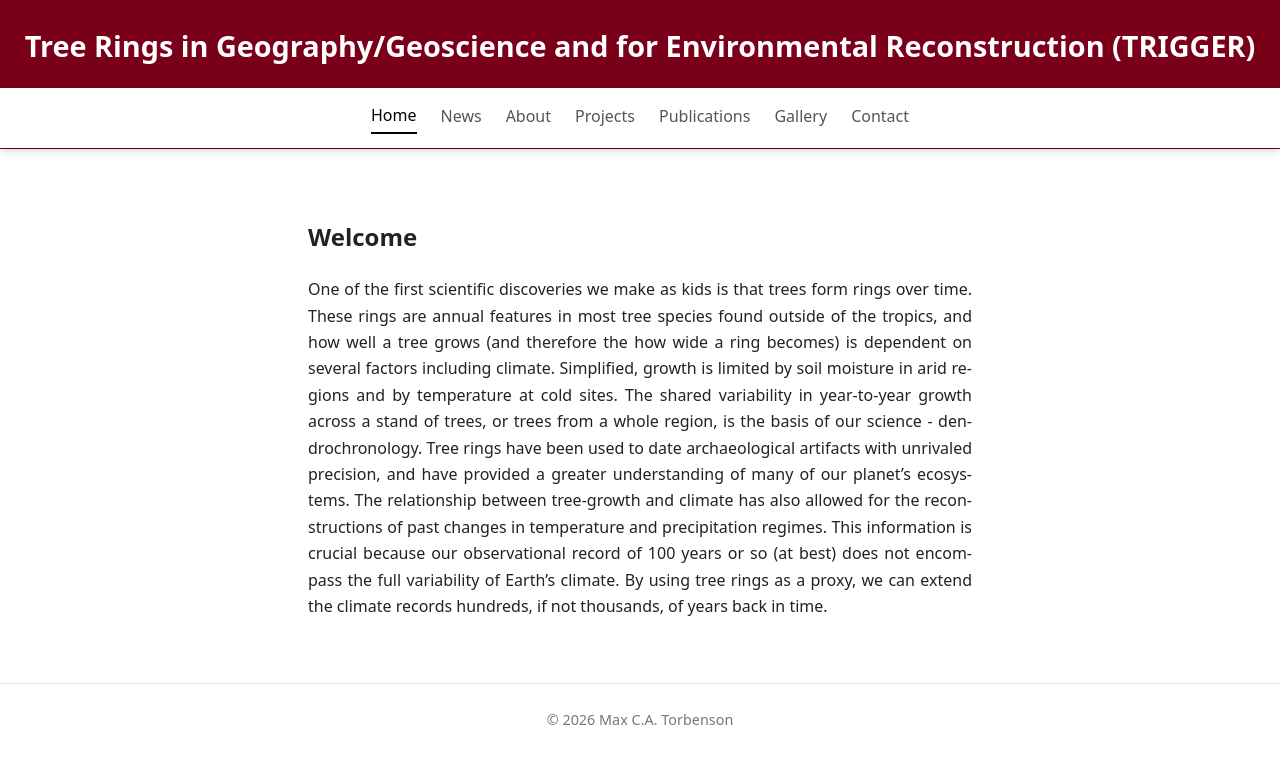
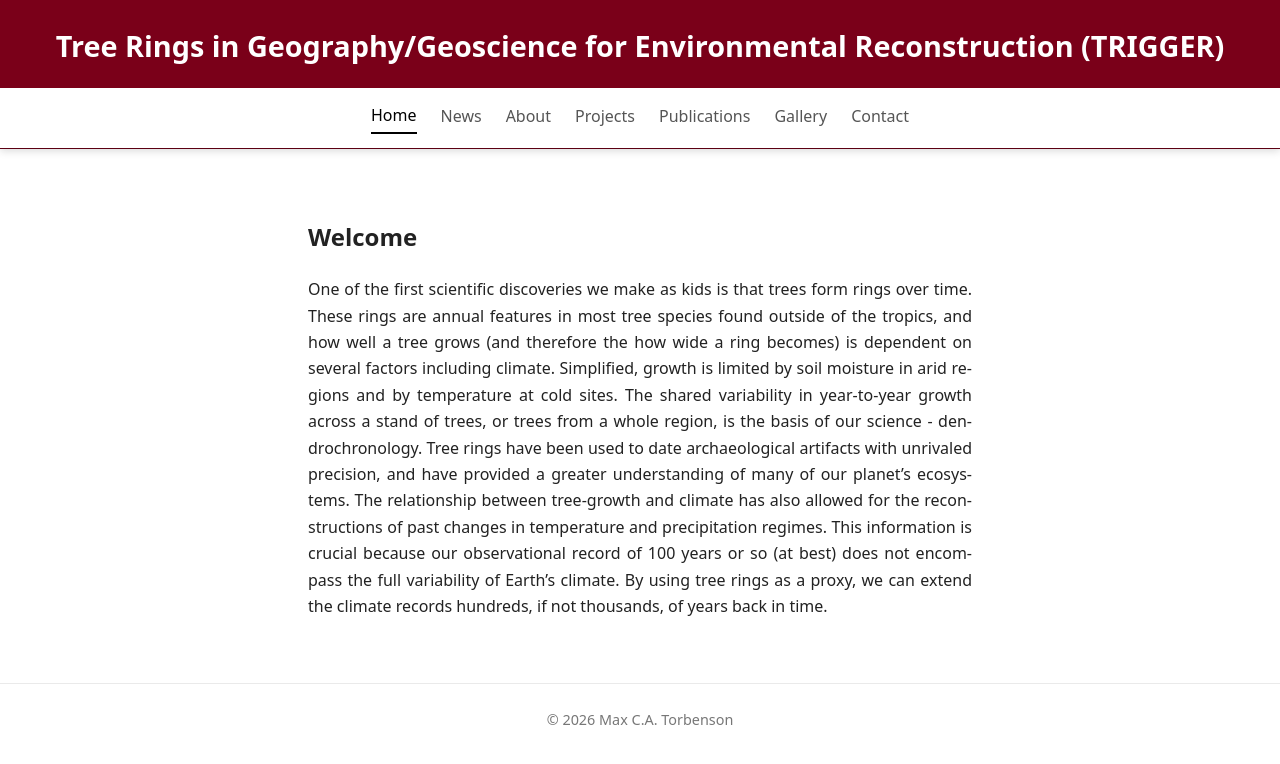
Before and after one commit to mcatorbenson/mcatorbenson.github.io, a Jekyll site: the page built from index.md, in a window 1280 px wide. Shown: the top 764 px of the page. Built offline with Jekyll 4.4.1, drawn with Linux system fonts in a browser that asks for light colours.

Commit message:
Update header.html

```diff
--- a/_includes/header.html
+++ b/_includes/header.html
@@ -1,6 +1,6 @@
 <div class="site-header">
   <header>
-    <h1><b>T</b>ree <b>R</b>ings in <b>G</b>eography/<b>G</b>eoscience and for <b>E</b>nvironmental <b>R</b>econstruction (TRIGGER)</h1>
+    <h1><b>T</b>ree <b>R</b>ings in <b>G</b>eography/<b>G</b>eoscience for <b>E</b>nvironmental <b>R</b>econstruction (TRIGGER)</h1>
   </header>
 
   <nav>
```
